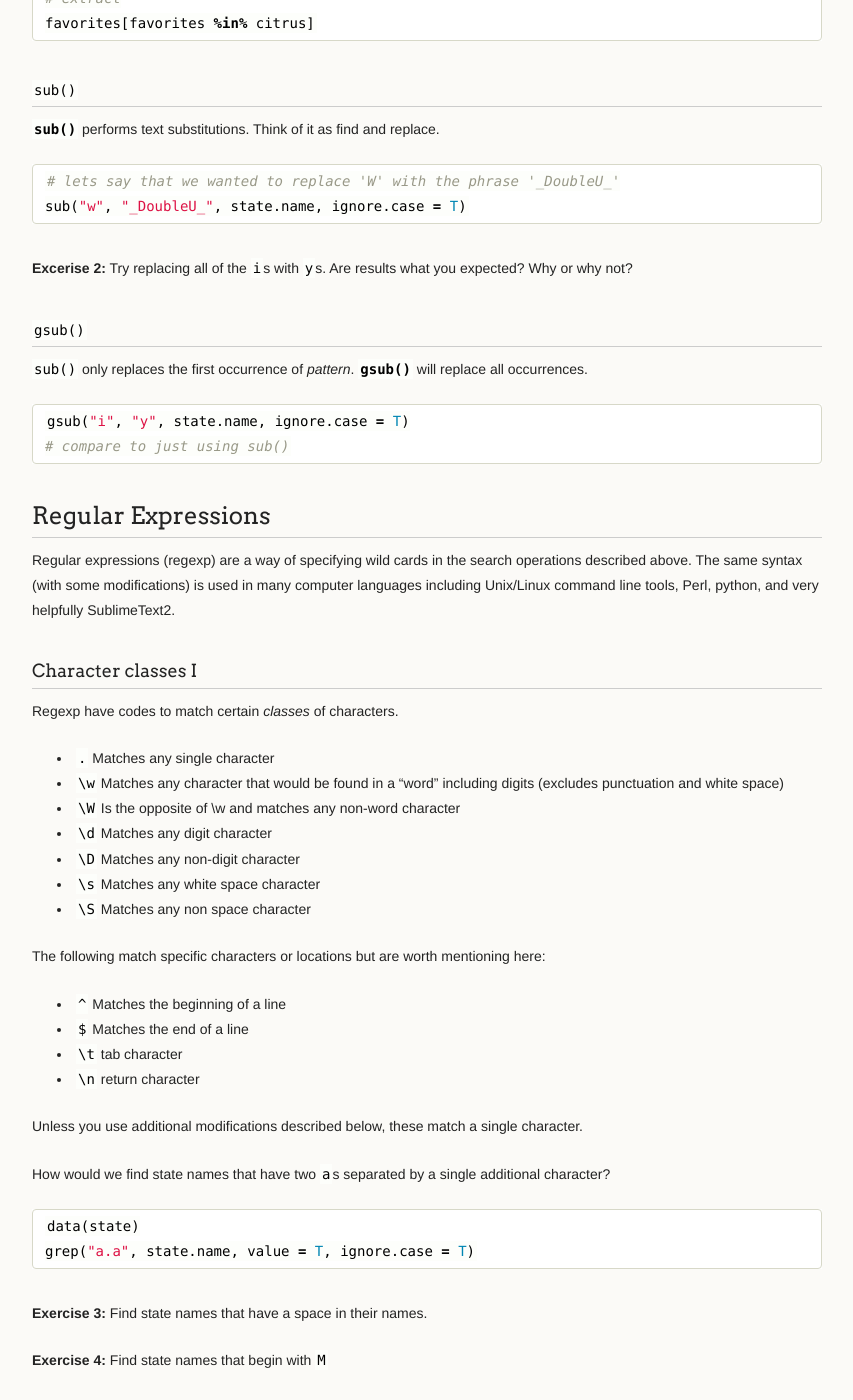
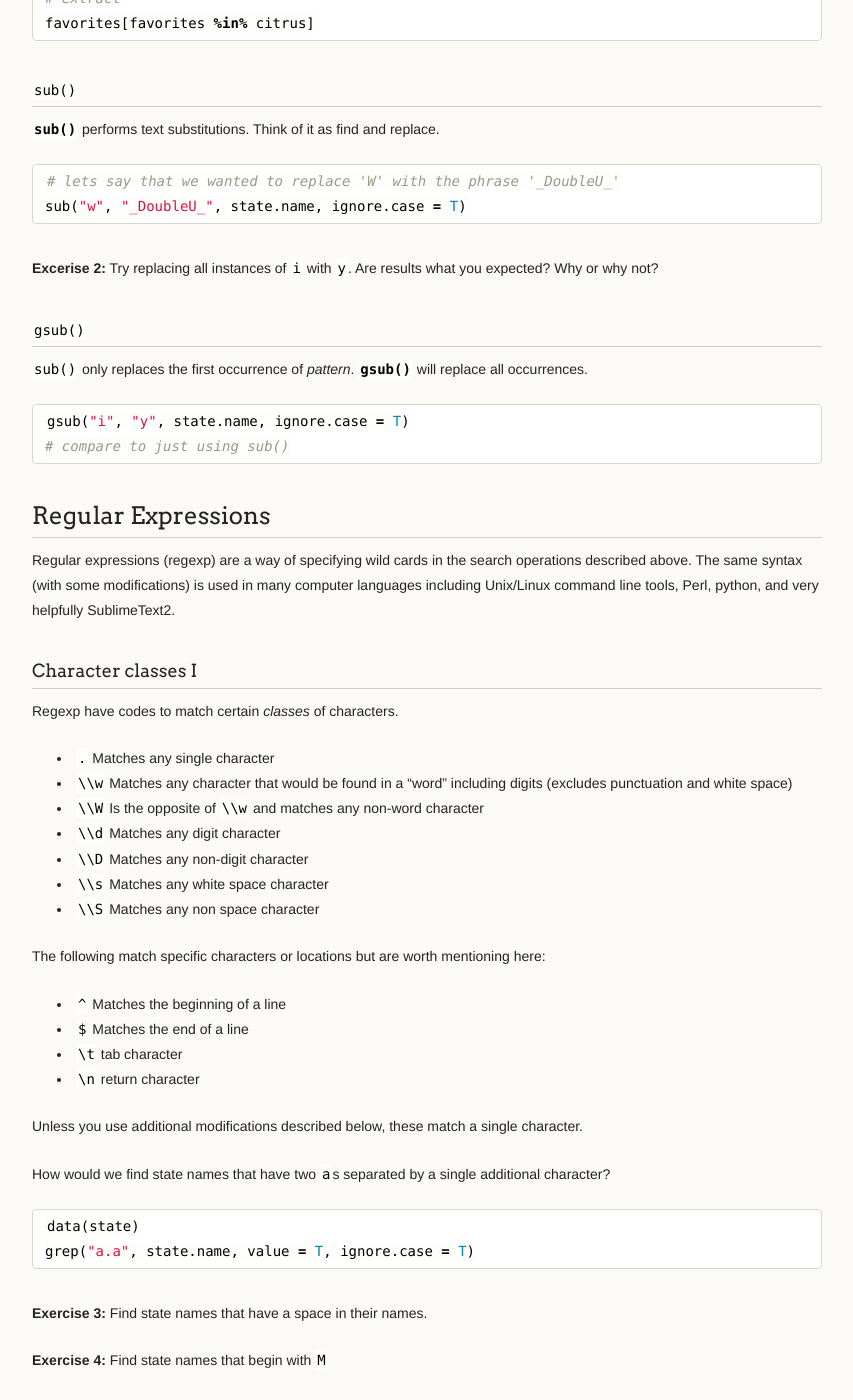
Before and after one commit to mfcovington/r_club, a Jekyll site: the page built from _posts/2013-04-21-Text-Searches-Regular-Expressions.md, in a window 1280 px wide and 1400 px high, scrolled down 1459 px. Shown: the whole window, without its empty margins (378-1231 px from the left). Built offline with Jekyll 4.4.1, drawn with Linux system fonts in a browser that asks for light colours; Markdown is read by kramdown in place of the engine named in the settings; comment, search, counter and statistics services are not loaded; some of the changed text lies outside the part shown.

Commit message:
update post: regexs

````diff
--- a/_posts/2013-04-21-Text-Searches-Regular-Expressions.md
+++ b/_posts/2013-04-21-Text-Searches-Regular-Expressions.md
@@ -88,7 +88,7 @@ sub("w", "_DoubleU_", state.name, ignore.case = T)
 ```
 
 
-**Excerise 2:** Try replacing all of the `i`s with `y`s.  Are results what you expected? Why or why not?
+**Excerise 2:** Try replacing all instances of `i` with `y`.  Are results what you expected? Why or why not?
 
 ### `gsub()`
 `sub()` only replaces the first occurrence of *pattern*.  **`gsub()`** will replace all occurrences.
@@ -108,12 +108,12 @@ Regular expressions (regexp) are a way of specifying wild cards in the search op
 Regexp have codes to match certain _classes_ of characters.
 
 * `.`  Matches any single character
-* `\w` Matches any character that would be found in a "word" including digits (excludes punctuation and white space)
-* `\W` Is the opposite of \w and matches any non-word character
-* `\d` Matches any digit character
-* `\D` Matches any non-digit character
-* `\s` Matches any white space character
-* `\S` Matches any non space character
+* `\\w` Matches any character that would be found in a "word" including digits (excludes punctuation and white space)
+* `\\W` Is the opposite of `\\w` and matches any non-word character
+* `\\d` Matches any digit character
+* `\\D` Matches any non-digit character
+* `\\s` Matches any white space character
+* `\\S` Matches any non space character
 
 The following match specific characters or locations but are worth mentioning here:
 
@@ -226,7 +226,7 @@ grep("IL.1.", ILs, value = T, fixed = T)
 
 
 ###Back references
-One of the powerful tools in regexps is the ability to refer back to a previous match.  The item that you want to refer back to is enclosed in parentheses.  You backreference with a backslash and a digit.  A `1` would indicate the first group enclosed in a parentheses, a `2` would refer to the second group, etc.
+One of the powerful tools in regexps is the ability to refer back to a previous match.  The item that you want to refer back to is enclosed in parentheses.  You backreference with a backslash and a digit.  A `\\1` would indicate the first group enclosed in a parentheses, a `\\2` would refer to the second group, etc.
 
 Suppose we want to find all state names that have letters repeated twice in a row.
 
````
Also changed, not shown: other parts of _posts/2013-04-21-Text-Searches-Regular-Expressions.md (+1 -1 lines), _rmd/2013-04-21-Text-Searches-Regular-Expressions.Rmd (+9 -9 lines).
